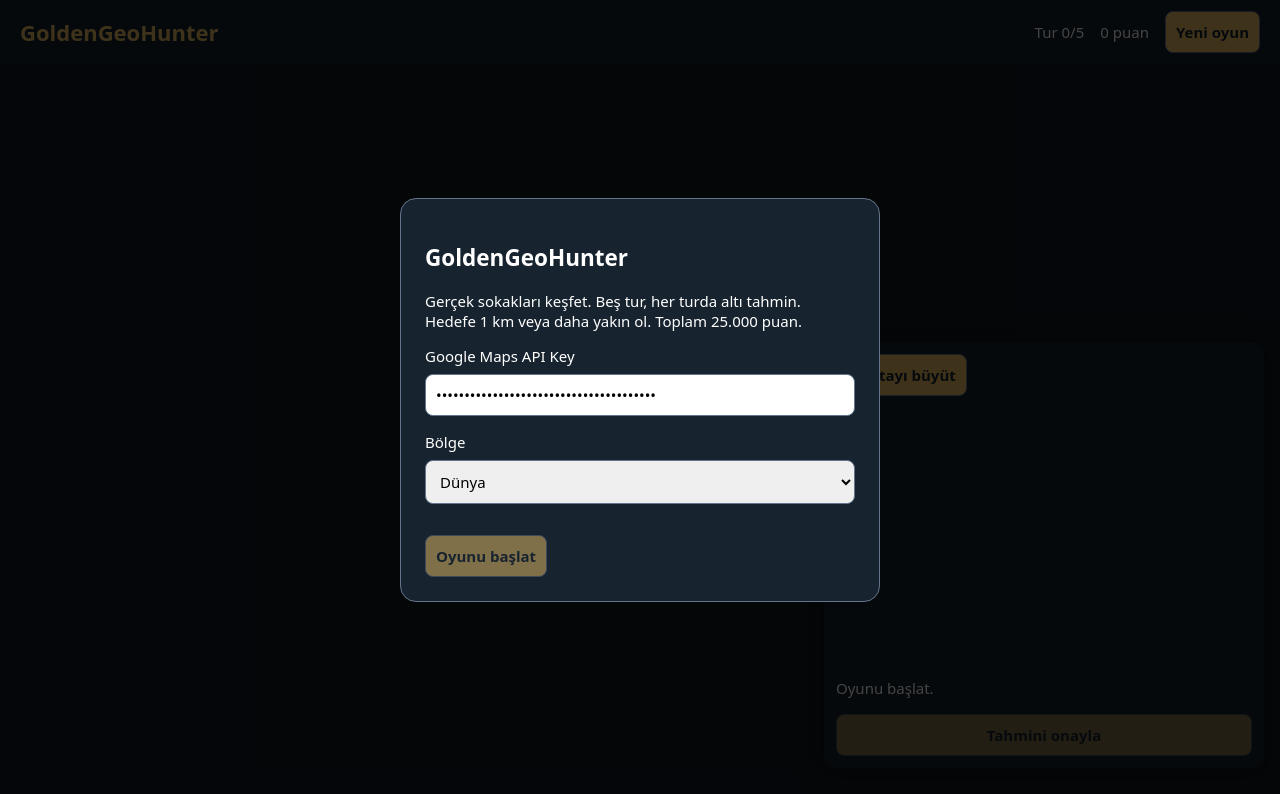
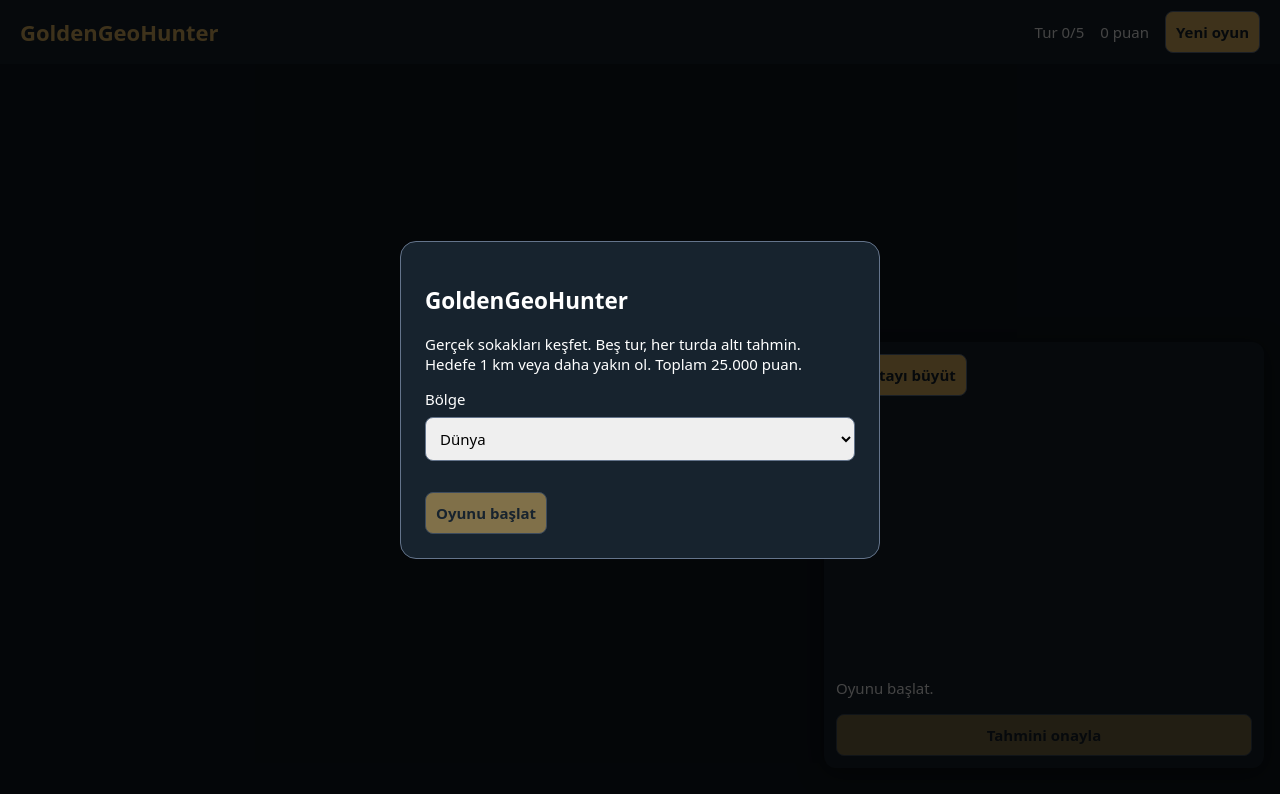
Before and after one commit to mehmetaltunbas/golden_geo, a plain HTML site: page index.html in a window 1280 px wide. Both pictures are taken after a click on the button "Oyunu başlat". Drawn offline with Linux system fonts and the light colour scheme; some packages are replaced by stand-ins of ours.

Commit message:
Remove API key input and update loading logic
Removed Google Maps API key input field and updated related comments.

```diff
--- a/index.html
+++ b/index.html
@@ -74,9 +74,7 @@
     <dialog id="setup">
         <h2>GoldenGeoHunter</h2>
         <p>Gerçek sokakları keşfet. Beş tur, her turda altı tahmin. Hedefe 1 km veya daha yakın ol. Toplam 25.000 puan.</p>
-        <label>Google Maps API Key
-            <input id="key" type="password" autocomplete="off" placeholder="AIza...">
-        </label>
+
         <label>Bölge
             <select id="region">
                 <option value="world">Dünya</option>
@@ -160,7 +158,7 @@
             $('round').textContent = `Tur ${round}/5`;
             $('score').textContent = total.toLocaleString('tr-TR') + ' puan';
         }
-        // Google Maps JavaScript API is loaded only after the user enters a key.
+        // Google Maps JavaScript API is loaded when the game starts.
         function loadGoogle(key) {
             if (window.google?.maps?.Map) return Promise.resolve();
             return new Promise((resolve, reject) => {
@@ -303,10 +301,7 @@
         };
         $('settings').onclick = () => $('setup').showModal();
         $('start').onclick = async () => {
-
-            $('key').value = 'AIzaSyCRATOx676bLnij94g_e1IyNzHDwO0r1CQ'
-
-            const key = $('key').value.trim();
+            const key = 'AIzaSyCRATOx676bLnij94g_e1IyNzHDwO0r1CQ';
             if (!key && !map) { $('error').textContent = 'API anahtarını gir.'; return; }
             $('start').disabled = true;
             $('error').textContent = '';
```
